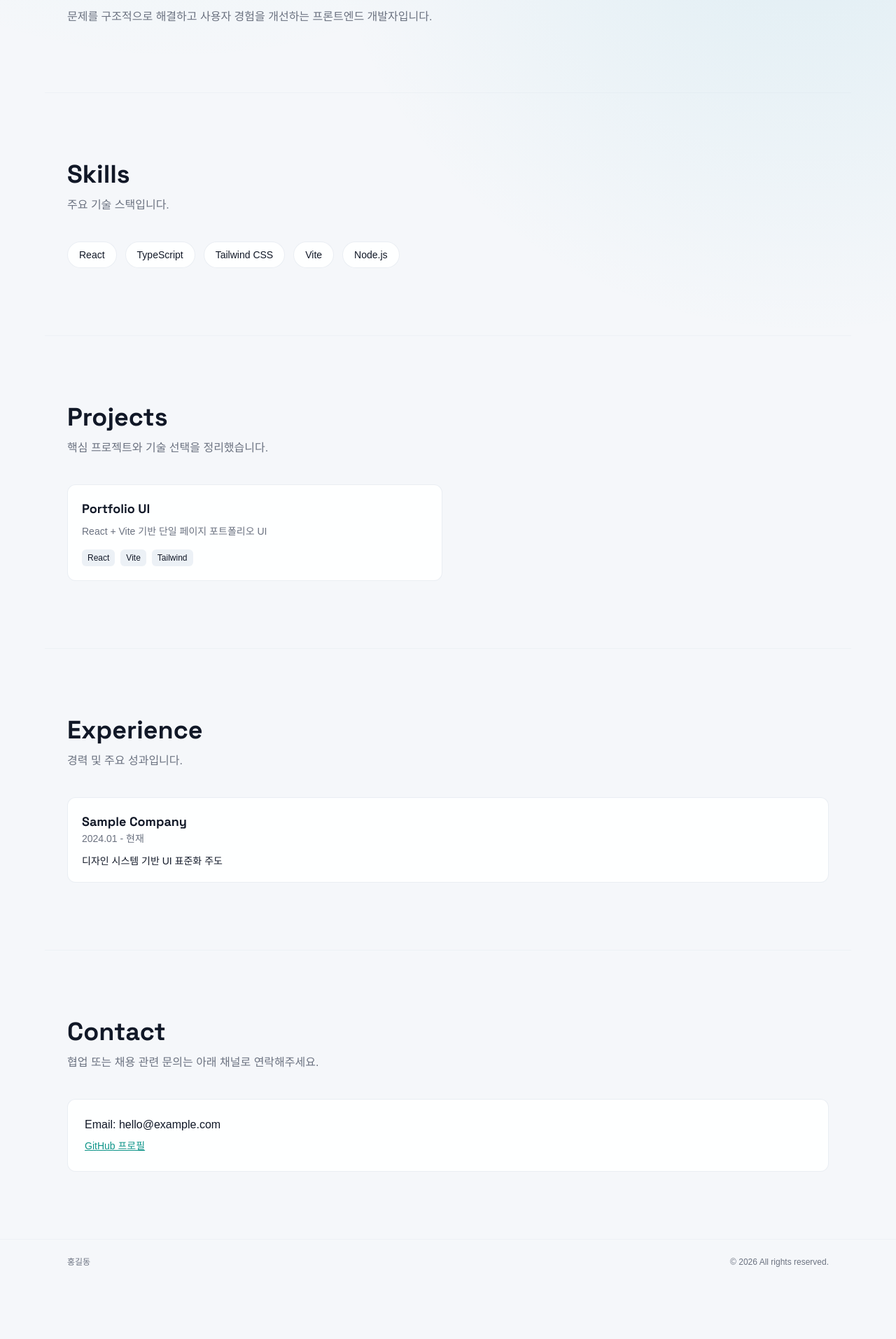
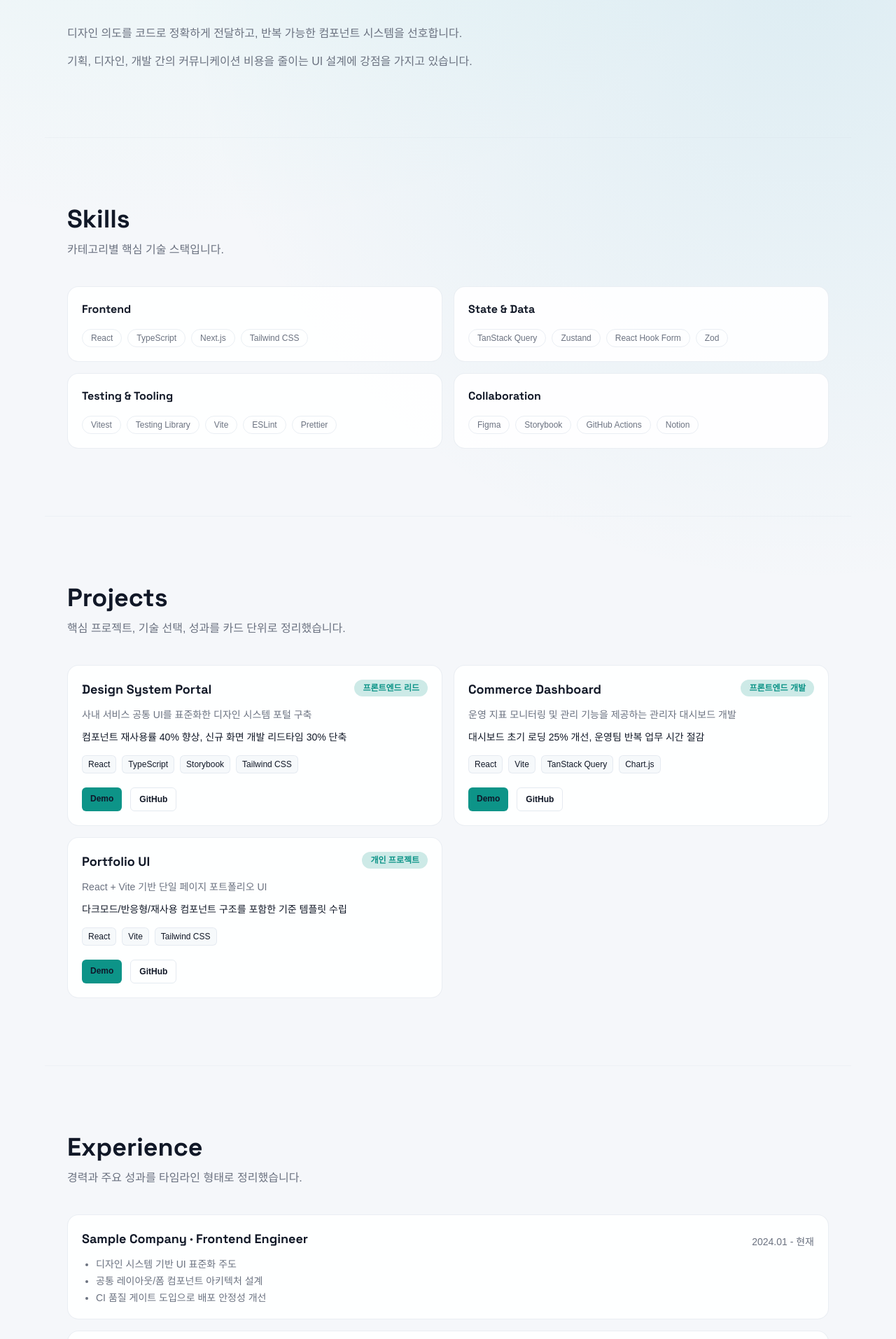
Before and after one commit to chan0e/react-portfolio, a React (Vite) app: page / in a window 1280 px wide. Shown: the part 740-2653 px from the top of the page at 70% size. Before the commit the page ends 2575 px from the top, so only its background shows below. Built offline with nearby package versions, Linux system fonts and the light colour scheme; a web font is replaced by a local one.

Commit message:
feat: implement M2 sections and data-driven structure

```diff
--- a/src/components/Footer.jsx
+++ b/src/components/Footer.jsx
@@ -4,7 +4,9 @@ export function Footer() {
   return (
     <footer className="border-t border-slate-300/20 py-6 dark:border-slate-700/40">
       <div className="section-wrap flex flex-col gap-1 text-xs text-muted md:flex-row md:items-center md:justify-between">
-        <span>{portfolioData.profile.name}</span>
+        <span>
+          {portfolioData.profile.name} · {portfolioData.profile.location}
+        </span>
         <span>© {new Date().getFullYear()} All rights reserved.</span>
       </div>
     </footer>
--- /dev/null
+++ b/src/components/cards/ProjectCard.jsx
@@ -0,0 +1,42 @@
+export function ProjectCard({ project }) {
+  return (
+    <article className="rounded-2xl border border-slate-300/40 bg-surface/90 p-5 dark:border-slate-700">
+      <div className="flex items-start justify-between gap-4">
+        <h3 className="text-lg font-semibold">{project.title}</h3>
+        <span className="rounded-full bg-accent/20 px-3 py-1 text-xs font-semibold text-accent">
+          {project.role}
+        </span>
+      </div>
+      <p className="mt-3 text-sm text-muted">{project.summary}</p>
+      <p className="mt-3 text-sm">{project.impact}</p>
+      <ul className="mt-4 flex flex-wrap gap-2">
+        {project.stack.map((item) => (
+          <li
+            key={item}
+            className="rounded-md border border-slate-300/40 bg-slate-100/60 px-2 py-1 text-xs dark:border-slate-700 dark:bg-slate-800"
+          >
+            {item}
+          </li>
+        ))}
+      </ul>
+      <div className="mt-5 flex gap-3">
+        <a
+          className="rounded-md bg-accent px-3 py-2 text-xs font-semibold text-slate-900 transition hover:opacity-90"
+          href={project.links.demo}
+          target="_blank"
+          rel="noreferrer"
+        >
+          Demo
+        </a>
+        <a
+          className="rounded-md border border-slate-300/50 px-3 py-2 text-xs font-semibold transition hover:bg-surface/80 dark:border-slate-700"
+          href={project.links.github}
+          target="_blank"
+          rel="noreferrer"
+        >
+          GitHub
+        </a>
+      </div>
+    </article>
+  );
+}
--- /dev/null
+++ b/src/components/cards/SkillGroup.jsx
@@ -0,0 +1,17 @@
+export function SkillGroup({ group }) {
+  return (
+    <article className="rounded-2xl border border-slate-300/40 bg-surface/90 p-5 dark:border-slate-700">
+      <h3 className="text-base font-semibold">{group.category}</h3>
+      <ul className="mt-4 flex flex-wrap gap-2">
+        {group.items.map((item) => (
+          <li
+            key={item}
+            className="rounded-full border border-slate-300/40 px-3 py-1 text-xs text-muted dark:border-slate-700"
+          >
+            {item}
+          </li>
+        ))}
+      </ul>
+    </article>
+  );
+}
--- a/src/data/portfolioData.js
+++ b/src/data/portfolioData.js
@@ -2,34 +2,102 @@ export const portfolioData = {
   profile: {
     name: '홍길동',
     role: 'Frontend Developer',
-    summary: '문제를 구조적으로 해결하고 사용자 경험을 개선하는 프론트엔드 개발자입니다.',
+    headline: '사용자 문제를 구조적으로 풀어내는 프론트엔드 개발자',
+    summary:
+      '비즈니스 목표와 사용자 경험 사이의 균형을 맞추며, 유지보수 가능한 UI 아키텍처를 만드는 데 집중합니다.',
     location: 'Seoul, KR',
+    bio: [
+      '디자인 의도를 코드로 정확하게 전달하고, 반복 가능한 컴포넌트 시스템을 선호합니다.',
+      '기획, 디자인, 개발 간의 커뮤니케이션 비용을 줄이는 UI 설계에 강점을 가지고 있습니다.',
+    ],
   },
   navItems: [
-    { id: 'hero', label: 'Home' },
-    { id: 'about', label: 'About' },
-    { id: 'skills', label: 'Skills' },
-    { id: 'projects', label: 'Projects' },
-    { id: 'experience', label: 'Experience' },
-    { id: 'contact', label: 'Contact' },
+    { id: 'hero', label: '홈' },
+    { id: 'about', label: '소개' },
+    { id: 'skills', label: '기술' },
+    { id: 'projects', label: '프로젝트' },
+    { id: 'experience', label: '경험' },
+    { id: 'contact', label: '연락' },
   ],
-  skills: ['React', 'TypeScript', 'Tailwind CSS', 'Vite', 'Node.js'],
+  skills: [
+    {
+      category: 'Frontend',
+      items: ['React', 'TypeScript', 'Next.js', 'Tailwind CSS'],
+    },
+    {
+      category: 'State & Data',
+      items: ['TanStack Query', 'Zustand', 'React Hook Form', 'Zod'],
+    },
+    {
+      category: 'Testing & Tooling',
+      items: ['Vitest', 'Testing Library', 'Vite', 'ESLint', 'Prettier'],
+    },
+    {
+      category: 'Collaboration',
+      items: ['Figma', 'Storybook', 'GitHub Actions', 'Notion'],
+    },
+  ],
   projects: [
+    {
+      title: 'Design System Portal',
+      summary: '사내 서비스 공통 UI를 표준화한 디자인 시스템 포털 구축',
+      stack: ['React', 'TypeScript', 'Storybook', 'Tailwind CSS'],
+      role: '프론트엔드 리드',
+      impact: '컴포넌트 재사용률 40% 향상, 신규 화면 개발 리드타임 30% 단축',
+      links: {
+        demo: 'https://example.com',
+        github: 'https://github.com/chan0e/react-portfolio',
+      },
+    },
+    {
+      title: 'Commerce Dashboard',
+      summary: '운영 지표 모니터링 및 관리 기능을 제공하는 관리자 대시보드 개발',
+      stack: ['React', 'Vite', 'TanStack Query', 'Chart.js'],
+      role: '프론트엔드 개발',
+      impact: '대시보드 초기 로딩 25% 개선, 운영팀 반복 업무 시간 절감',
+      links: {
+        demo: 'https://example.com',
+        github: 'https://github.com/chan0e/react-portfolio',
+      },
+    },
     {
       title: 'Portfolio UI',
       summary: 'React + Vite 기반 단일 페이지 포트폴리오 UI',
-      stack: ['React', 'Vite', 'Tailwind'],
+      stack: ['React', 'Vite', 'Tailwind CSS'],
+      role: '개인 프로젝트',
+      impact: '다크모드/반응형/재사용 컴포넌트 구조를 포함한 기준 템플릿 수립',
+      links: {
+        demo: 'https://example.com',
+        github: 'https://github.com/chan0e/react-portfolio',
+      },
     },
   ],
   experience: [
     {
       company: 'Sample Company',
+      position: 'Frontend Engineer',
       period: '2024.01 - 현재',
-      achievement: '디자인 시스템 기반 UI 표준화 주도',
+      achievements: [
+        '디자인 시스템 기반 UI 표준화 주도',
+        '공통 레이아웃/폼 컴포넌트 아키텍처 설계',
+        'CI 품질 게이트 도입으로 배포 안정성 개선',
+      ],
+    },
+    {
+      company: 'Example Startup',
+      position: 'Frontend Developer',
+      period: '2022.03 - 2023.12',
+      achievements: [
+        'B2B 운영 도구 화면 20여 개 구축',
+        '사용성 개선 A/B 테스트를 통해 전환율 향상',
+      ],
     },
   ],
   contact: {
     email: 'hello@example.com',
     github: 'https://github.com/chan0e',
+    linkedin: 'https://www.linkedin.com',
+    blog: 'https://velog.io',
+    message: '협업, 채용, 프리랜스 문의 모두 환영합니다.',
   },
 };
--- a/src/sections/AboutSection.jsx
+++ b/src/sections/AboutSection.jsx
@@ -3,9 +3,21 @@ import { portfolioData } from '../data/portfolioData';
 
 export function AboutSection() {
   return (
-    <section id="about" className="section-wrap section-space border-t border-slate-300/20 dark:border-slate-700/40">
-      <SectionTitle title="About" description="문제 정의부터 구현, 개선까지 책임지는 개발 문화를 지향합니다." />
-      <p className="max-w-3xl text-sm leading-7 text-muted md:text-base">{portfolioData.profile.summary}</p>
+    <section
+      id="about"
+      className="section-wrap section-space border-t border-slate-300/20 dark:border-slate-700/40"
+    >
+      <SectionTitle
+        title="About"
+        description="문제 정의부터 구현, 개선까지 책임지는 개발 문화를 지향합니다."
+      />
+      <div className="space-y-4">
+        {portfolioData.profile.bio.map((line) => (
+          <p key={line} className="max-w-3xl text-sm leading-7 text-muted md:text-base">
+            {line}
+          </p>
+        ))}
+      </div>
     </section>
   );
 }
--- a/src/sections/ContactSection.jsx
+++ b/src/sections/ContactSection.jsx
@@ -3,13 +3,52 @@ import { portfolioData } from '../data/portfolioData';
 
 export function ContactSection() {
   return (
-    <section id="contact" className="section-wrap section-space border-t border-slate-300/20 dark:border-slate-700/40">
-      <SectionTitle title="Contact" description="협업 또는 채용 관련 문의는 아래 채널로 연락해주세요." />
-      <div className="rounded-xl border border-slate-300/40 bg-surface/90 p-6 dark:border-slate-700">
-        <p className="text-sm md:text-base">Email: {portfolioData.contact.email}</p>
-        <a className="mt-2 inline-block text-sm text-accent underline" href={portfolioData.contact.github} target="_blank" rel="noreferrer">
-          GitHub 프로필
-        </a>
+    <section
+      id="contact"
+      className="section-wrap section-space border-t border-slate-300/20 dark:border-slate-700/40"
+    >
+      <SectionTitle
+        title="Contact"
+        description="협업 또는 채용 관련 문의는 아래 채널로 연락해주세요."
+      />
+      <div className="rounded-2xl border border-slate-300/40 bg-surface/90 p-6 dark:border-slate-700">
+        <p className="text-sm md:text-base">{portfolioData.contact.message}</p>
+        <ul className="mt-4 space-y-2 text-sm text-muted">
+          <li>Email: {portfolioData.contact.email}</li>
+          <li>
+            GitHub:{' '}
+            <a
+              className="text-accent underline"
+              href={portfolioData.contact.github}
+              target="_blank"
+              rel="noreferrer"
+            >
+              {portfolioData.contact.github}
+            </a>
+          </li>
+          <li>
+            LinkedIn:{' '}
+            <a
+              className="text-accent underline"
+              href={portfolioData.contact.linkedin}
+              target="_blank"
+              rel="noreferrer"
+            >
+              {portfolioData.contact.linkedin}
+            </a>
+          </li>
+          <li>
+            Blog:{' '}
+            <a
+              className="text-accent underline"
+              href={portfolioData.contact.blog}
+              target="_blank"
+              rel="noreferrer"
+            >
+              {portfolioData.contact.blog}
+            </a>
+          </li>
+        </ul>
       </div>
     </section>
   );
--- a/src/sections/ExperienceSection.jsx
+++ b/src/sections/ExperienceSection.jsx
@@ -3,14 +3,28 @@ import { portfolioData } from '../data/portfolioData';
 
 export function ExperienceSection() {
   return (
-    <section id="experience" className="section-wrap section-space border-t border-slate-300/20 dark:border-slate-700/40">
-      <SectionTitle title="Experience" description="경력 및 주요 성과입니다." />
+    <section
+      id="experience"
+      className="section-wrap section-space border-t border-slate-300/20 dark:border-slate-700/40"
+    >
+      <SectionTitle title="Experience" description="경력과 주요 성과를 타임라인 형태로 정리했습니다." />
       <div className="space-y-4">
         {portfolioData.experience.map((item) => (
-          <article key={item.company} className="rounded-xl border border-slate-300/40 bg-surface/90 p-5 dark:border-slate-700">
-            <h3 className="text-lg font-semibold">{item.company}</h3>
-            <p className="text-sm text-muted">{item.period}</p>
-            <p className="mt-3 text-sm">{item.achievement}</p>
+          <article
+            key={`${item.company}-${item.period}`}
+            className="rounded-2xl border border-slate-300/40 bg-surface/90 p-5 dark:border-slate-700"
+          >
+            <div className="flex flex-col gap-1 md:flex-row md:items-end md:justify-between">
+              <h3 className="text-lg font-semibold">
+                {item.company} · {item.position}
+              </h3>
+              <p className="text-sm text-muted">{item.period}</p>
+            </div>
+            <ul className="mt-3 list-disc space-y-1 pl-5 text-sm text-muted">
+              {item.achievements.map((achievement) => (
+                <li key={achievement}>{achievement}</li>
+              ))}
+            </ul>
           </article>
         ))}
       </div>
--- a/src/sections/ProjectsSection.jsx
+++ b/src/sections/ProjectsSection.jsx
@@ -1,23 +1,20 @@
 import { SectionTitle } from '../components/SectionTitle';
+import { ProjectCard } from '../components/cards/ProjectCard';
 import { portfolioData } from '../data/portfolioData';
 
 export function ProjectsSection() {
   return (
-    <section id="projects" className="section-wrap section-space border-t border-slate-300/20 dark:border-slate-700/40">
-      <SectionTitle title="Projects" description="핵심 프로젝트와 기술 선택을 정리했습니다." />
-      <div className="grid gap-4 md:grid-cols-2">
+    <section
+      id="projects"
+      className="section-wrap section-space border-t border-slate-300/20 dark:border-slate-700/40"
+    >
+      <SectionTitle
+        title="Projects"
+        description="핵심 프로젝트, 기술 선택, 성과를 카드 단위로 정리했습니다."
+      />
+      <div className="grid gap-4 lg:grid-cols-2">
         {portfolioData.projects.map((project) => (
-          <article key={project.title} className="rounded-xl border border-slate-300/40 bg-surface/90 p-5 dark:border-slate-700">
-            <h3 className="text-lg font-semibold">{project.title}</h3>
-            <p className="mt-2 text-sm text-muted">{project.summary}</p>
-            <div className="mt-4 flex flex-wrap gap-2">
-              {project.stack.map((item) => (
-                <span key={item} className="rounded-md bg-slate-200/60 px-2 py-1 text-xs dark:bg-slate-800">
-                  {item}
-                </span>
-              ))}
-            </div>
-          </article>
+          <ProjectCard key={project.title} project={project} />
         ))}
       </div>
     </section>
--- a/src/sections/SkillsSection.jsx
+++ b/src/sections/SkillsSection.jsx
@@ -1,17 +1,19 @@
 import { SectionTitle } from '../components/SectionTitle';
+import { SkillGroup } from '../components/cards/SkillGroup';
 import { portfolioData } from '../data/portfolioData';
 
 export function SkillsSection() {
   return (
-    <section id="skills" className="section-wrap section-space border-t border-slate-300/20 dark:border-slate-700/40">
-      <SectionTitle title="Skills" description="주요 기술 스택입니다." />
-      <ul className="flex flex-wrap gap-3">
-        {portfolioData.skills.map((skill) => (
-          <li key={skill} className="rounded-full border border-slate-300/40 bg-surface/90 px-4 py-2 text-sm dark:border-slate-700">
-            {skill}
-          </li>
+    <section
+      id="skills"
+      className="section-wrap section-space border-t border-slate-300/20 dark:border-slate-700/40"
+    >
+      <SectionTitle title="Skills" description="카테고리별 핵심 기술 스택입니다." />
+      <div className="grid gap-4 sm:grid-cols-2">
+        {portfolioData.skills.map((group) => (
+          <SkillGroup key={group.category} group={group} />
         ))}
-      </ul>
+      </div>
     </section>
   );
 }
```
Also changed, not shown: src/components/Header.jsx (+19 -1 lines), src/sections/HeroSection.jsx (+16 -8 lines).
